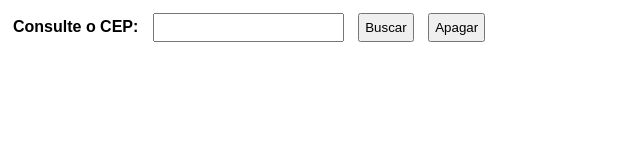
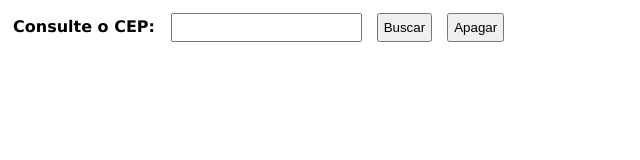
Before and after one commit to dugabrielle/via-cep-api, a plain HTML site: page index.html in a window 1280 px wide. Shown: the whole page, without its empty margins (0-640 px from the left). Drawn offline with Linux system fonts and the light colour scheme.

Commit message:
add verdana

```diff
--- a/estilo.css
+++ b/estilo.css
@@ -1,6 +1,6 @@
 
 body {
-    font-family: 'Arial';
+    font-family:Verdana, Geneva, Tahoma, sans-serif;
 }
 
 label {
```
